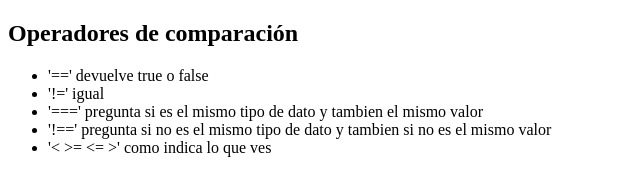
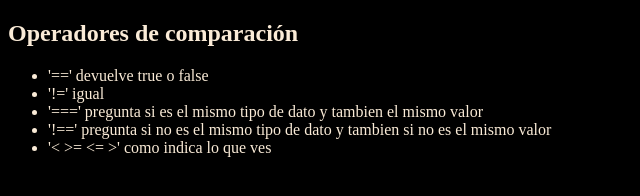
Before and after one commit to JONA77HAN/aprendiendo_JAVASCRIPT, a plain HTML site: page INICIO/operadores/index.html in a window 1280 px wide. Shown: the whole page, without its empty margins (0-640 px from the left). Drawn offline with Linux system fonts and the light colour scheme.

Commit message:
tercer o cuarto commit

```diff
--- a/INICIO/operadores/index.html
+++ b/INICIO/operadores/index.html
@@ -7,9 +7,10 @@
     <title>operadores</title>
 </head>
 
-<body>
+<body style="background-color: black; padding: auto; color: antiquewhite;">
     <div>
         <h2>Operadores de comparación</h2>
+        <p></p>
         <ul>
             <li>'==' devuelve true o false</li>
             <li>'!=' igual </li>
--- /dev/null
+++ b/INICIO/variables/style.css
@@ -0,0 +1,8 @@
+body {
+    background-color: #022457;
+    color: white;
+    display: flex;
+    align-items: center;
+    justify-content: center;
+    margin: 0;
+}
```
Also changed, not shown: INICIO/variables/index.html (+1 -0 lines).
